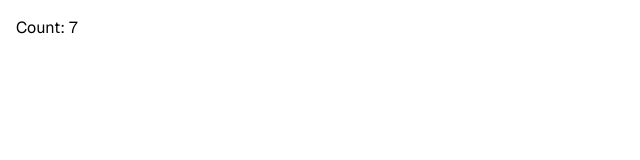
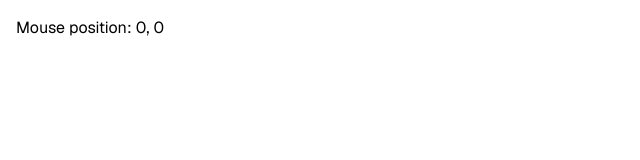
Before and after one commit to alekspanteli/learn-react-dev-next-js, a Next.js app: page / in a window 1280 px wide. Shown: the top 160 px of the page, without its empty margins (0-640 px from the left). Built offline with nearby package versions, Linux system fonts and the light colour scheme.

Commit message:
Refactor Home page to track mouse position instead of a counter, enhancing user interaction by displaying real-time mouse coordinates in the interface.

```diff
--- a/app/page.tsx
+++ b/app/page.tsx
@@ -1,22 +1,22 @@
 "use client";
 
-import { useEffect, useState } from "react";
+import { useEffect, useRef, useState } from "react";
 
 export default function Home() {
 
-  const [count, setCount] = useState(0);
+  const [mousePosition, setMousePosition] = useState({ x: 0, y: 0 });
 
   useEffect(() => {
-    document.title = `Count: ${count}`;
-    const interval = setInterval(() => {
-      setCount(count + 1);
-    }, 1000);
-    return () => clearInterval(interval);
-  }, [count]);
+    const handleMouseMove = (event: MouseEvent) => {
+      setMousePosition({ x: event.clientX, y: event.clientY });
+    };
+    window.addEventListener("mousemove", handleMouseMove);
+    return () => window.removeEventListener("mousemove", handleMouseMove);
+  }, []);
 
   return (
     <div>
-      <p>Count: {count}</p>
+      <p>Mouse position: {mousePosition.x}, {mousePosition.y}</p>
     </div>
   );
 }
```
